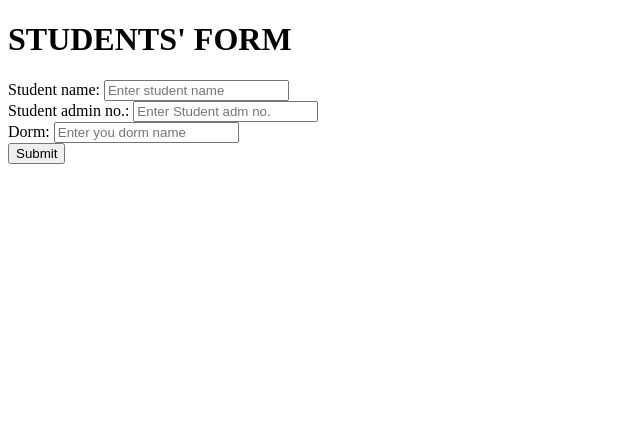
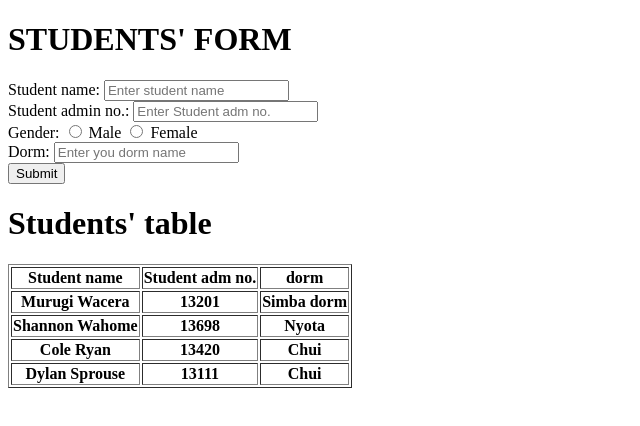
Before and after one commit to MichelleWangari/Form-task, a plain HTML site: page index.html in a window 1280 px wide. Shown: the whole page, without its empty margins (0-640 px from the left). Drawn offline with Linux system fonts and the light colour scheme.

Commit message:
added a table

```diff
--- a/index.html
+++ b/index.html
@@ -13,11 +13,48 @@
         <input type="text" id="student name" name=" student name" placeholder="Enter student name"><br>
         <label for="student adm no.">Student admin no.:</label>
         <input type="student adm no." id="student adm no." name="student adm no." placeholder="Enter Student adm no. "><br>
+        <label for="gender">Gender:</label>
+        <input type="radio" id="male" name="male">
+        <label for="male">Male</label>
+        <input type="radio" id="female" name="female">
+        <label for="female">Female</label><br>
         <label for="dorm">Dorm:</label>
         <input type="dorm" id="dorm" name="dorm" placeholder="Enter you dorm name"><br>
         <button type="submit" value="submit">Submit</button>
 
     </form>
+    <!-- Creating tables -->
+     <h1>Students' table</h1>
+     <table border="1">
+        <tr>
+            <th>Student name</th>
+            <th>Student adm no.</th>
+            <th>dorm</th>
+        </tr>
+        <tr>
+
+         <th>Murugi Wacera</th>
+         <th>13201</th>
+         <th>Simba dorm</th>
+        </tr>
+        <tr>
+            <th>Shannon Wahome</th>
+            <th>13698</th>
+            <th>Nyota</th>
+        </tr>
+        <tr>
+            <th>Cole Ryan</th>
+            <th>13420</th>
+            <th>Chui</th>
+        </tr>
+        <tr>
+            <th>Dylan Sprouse</th>
+            <th>13111</th>
+            <th>Chui</th>
+        </tr>
+
+
+     </table>
 
 
 </body>
```
